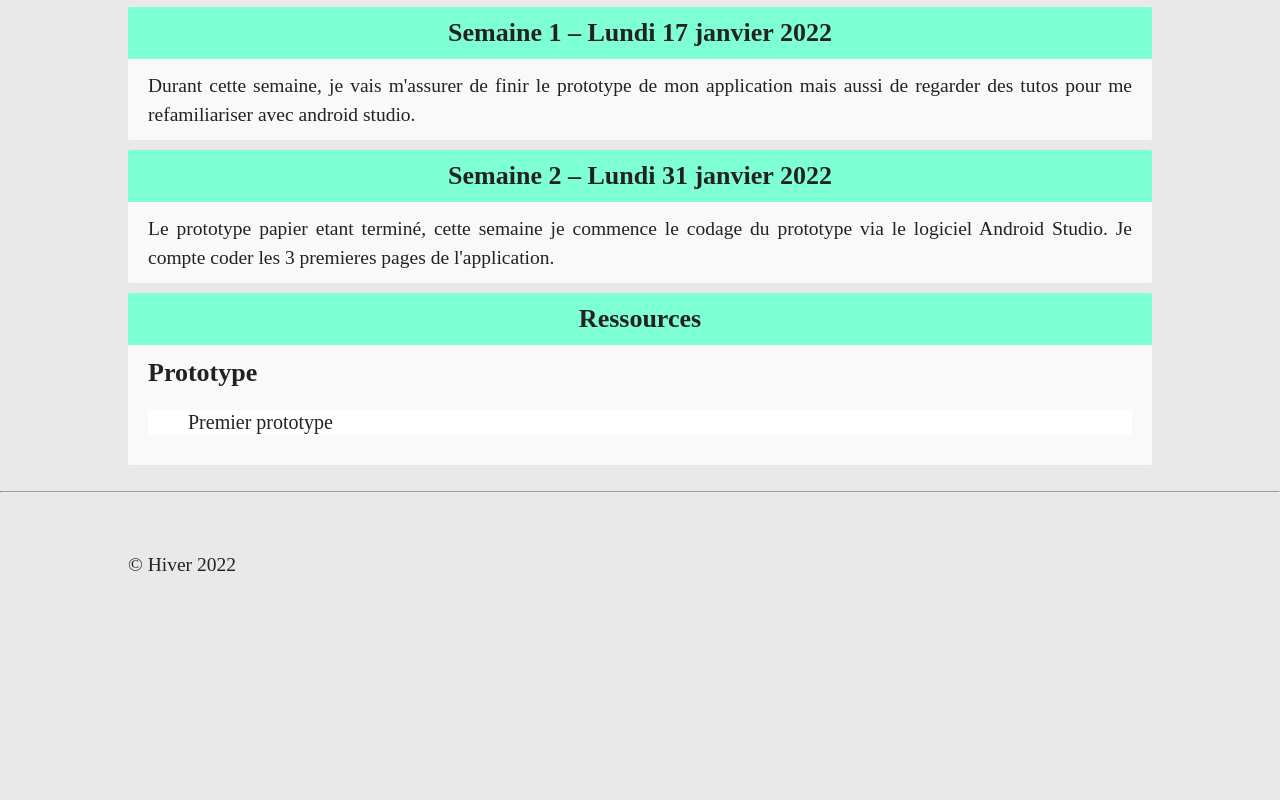
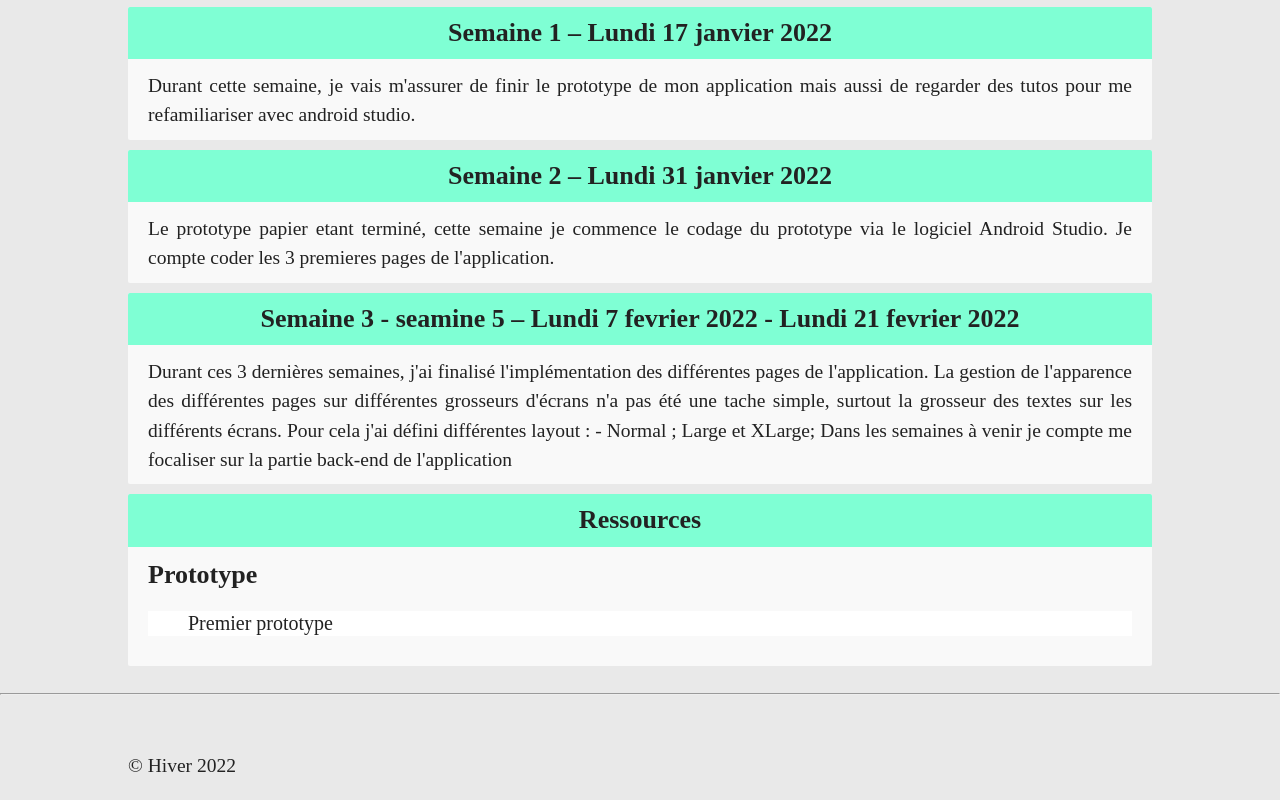
Before and after one commit to DaveDarley/site_web_IFT3150, a plain HTML site: page index.html in a window 1280 px wide. Shown: the part 1316-2116 px from the top of the page. Before the commit the page ends 1915 px from the top, so only its background shows below. Drawn offline with Linux system fonts and the light colour scheme.

Commit message:
Update index.html

```diff
--- a/index.html
+++ b/index.html
@@ -90,6 +90,22 @@
         </div>
         </section>
 
+        <section>
+            <span id="week2" class="hidden"></span>
+            <h2 class="section-title">Semaine 3 - seamine 5 &ndash;
+                <time datetime="2022-02-07">Lundi 7 fevrier 2022 - Lundi 21 fevrier 2022</time>
+            </h2>
+            <div class="section-content">
+                <p>
+                    Durant ces 3 dernières semaines, j'ai finalisé l'implémentation des différentes pages de l'application.
+                    La gestion de l'apparence des différentes pages sur différentes grosseurs d'écrans n'a pas été une tache      simple,  surtout la grosseur des textes sur les différents écrans. Pour cela j'ai défini différentes layout :
+                    - Normal ; Large et XLarge;
+                    Dans les semaines à venir je compte me focaliser sur la partie back-end de l'application
+                </p>
+
+    </div>
+    </section>
+
 
             <section id="ressources">
                 <h2 class="section-title"> Ressources
```
